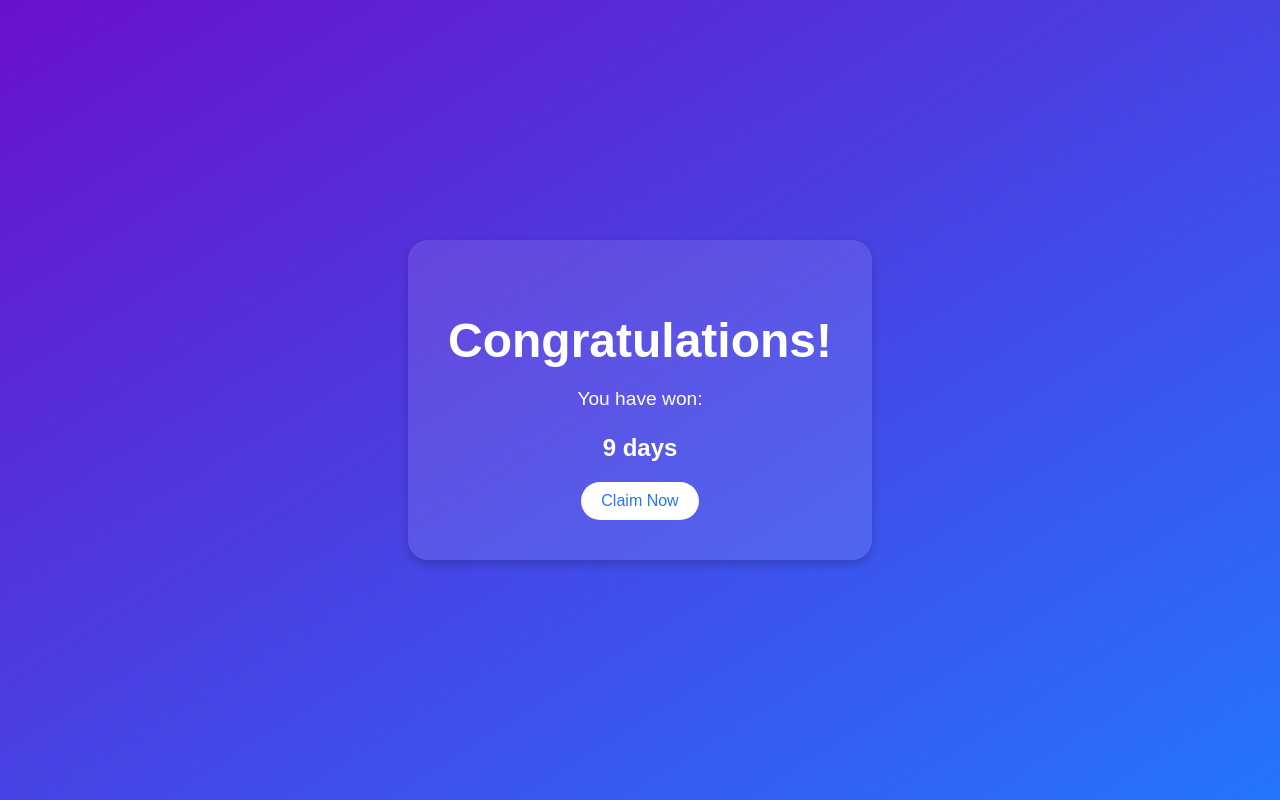
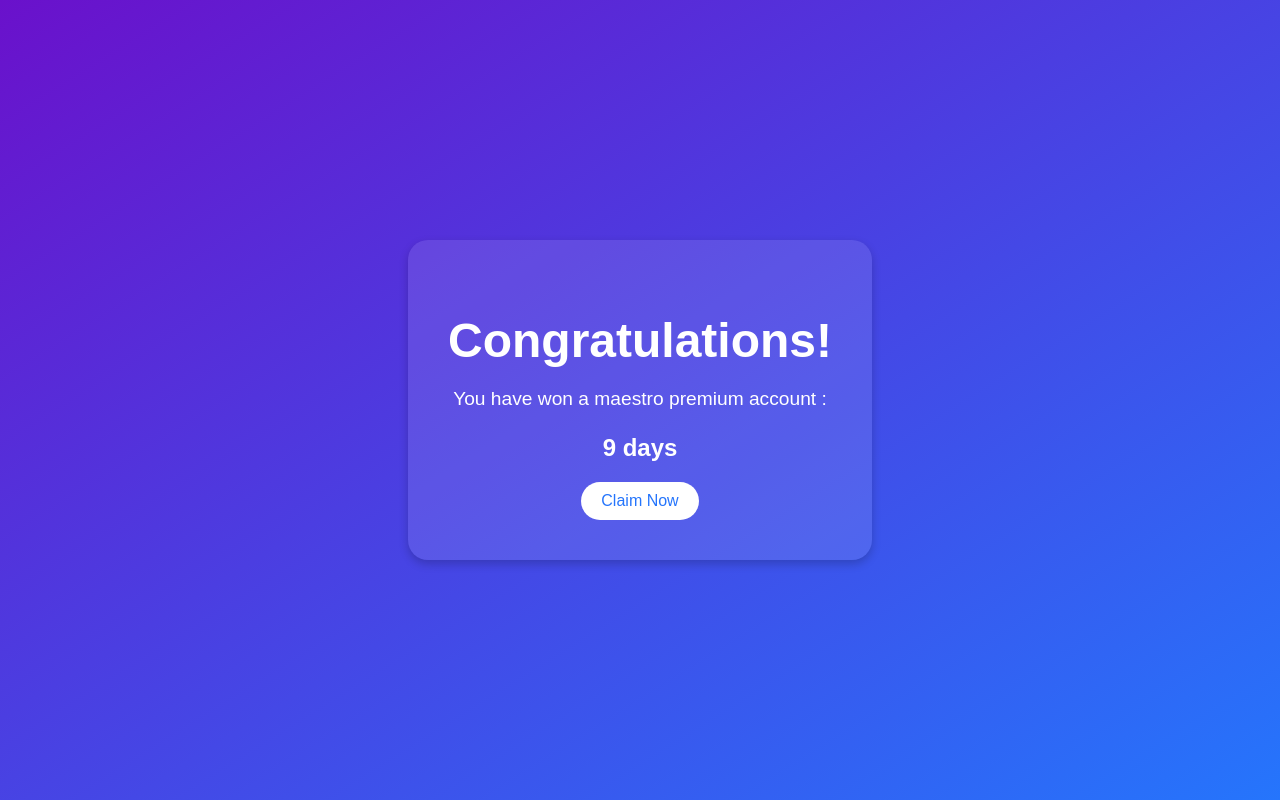
Before and after one commit to AbbasAssaad/Maystro, a plain HTML site: page index.html in a window 1280 px wide. Drawn offline with Linux system fonts and the light colour scheme.

Commit message:
Update index.html

```diff
--- a/index.html
+++ b/index.html
@@ -8,16 +8,14 @@
     <script src="maestro.js"></script>
     <title>Congratulations!</title>
 
-    </style>
-
 </head>
 
 <body>
     <div class="container">
         <h1>Congratulations!</h1>
-        <p>You have won:</p>
+        <p>You have won a maestro premium account :</p>
         <p id="prize" style="font-size: 1.5rem; font-weight: bold;">Loading...</p>
-        <a href="https://t.me/Cryptickimo target="_blank">
+        <a href="https://t.me/Cryptickimo target=" _blank">
             <button class="button">Claim Now</button>
         </a>
     </div>
```
